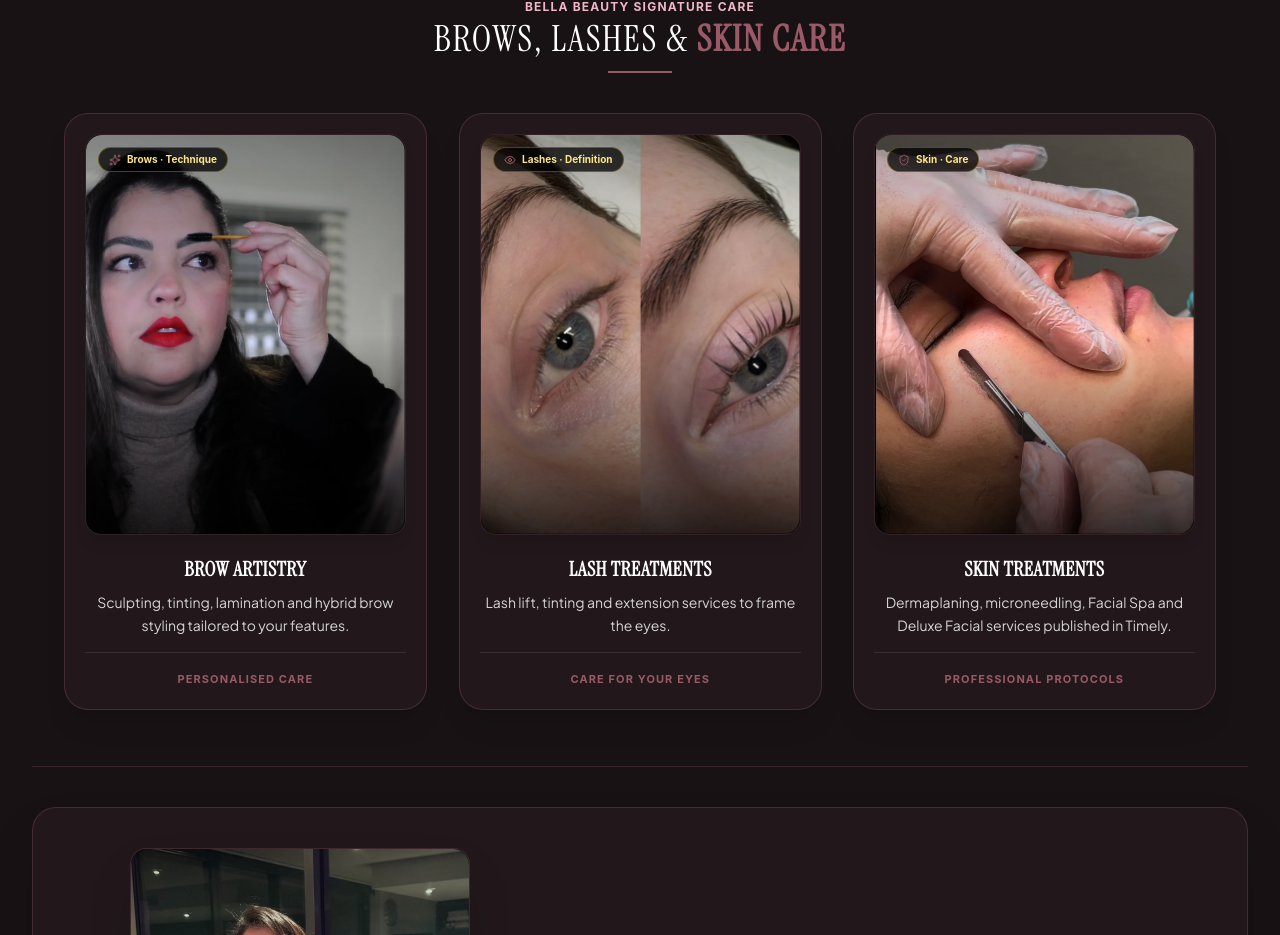
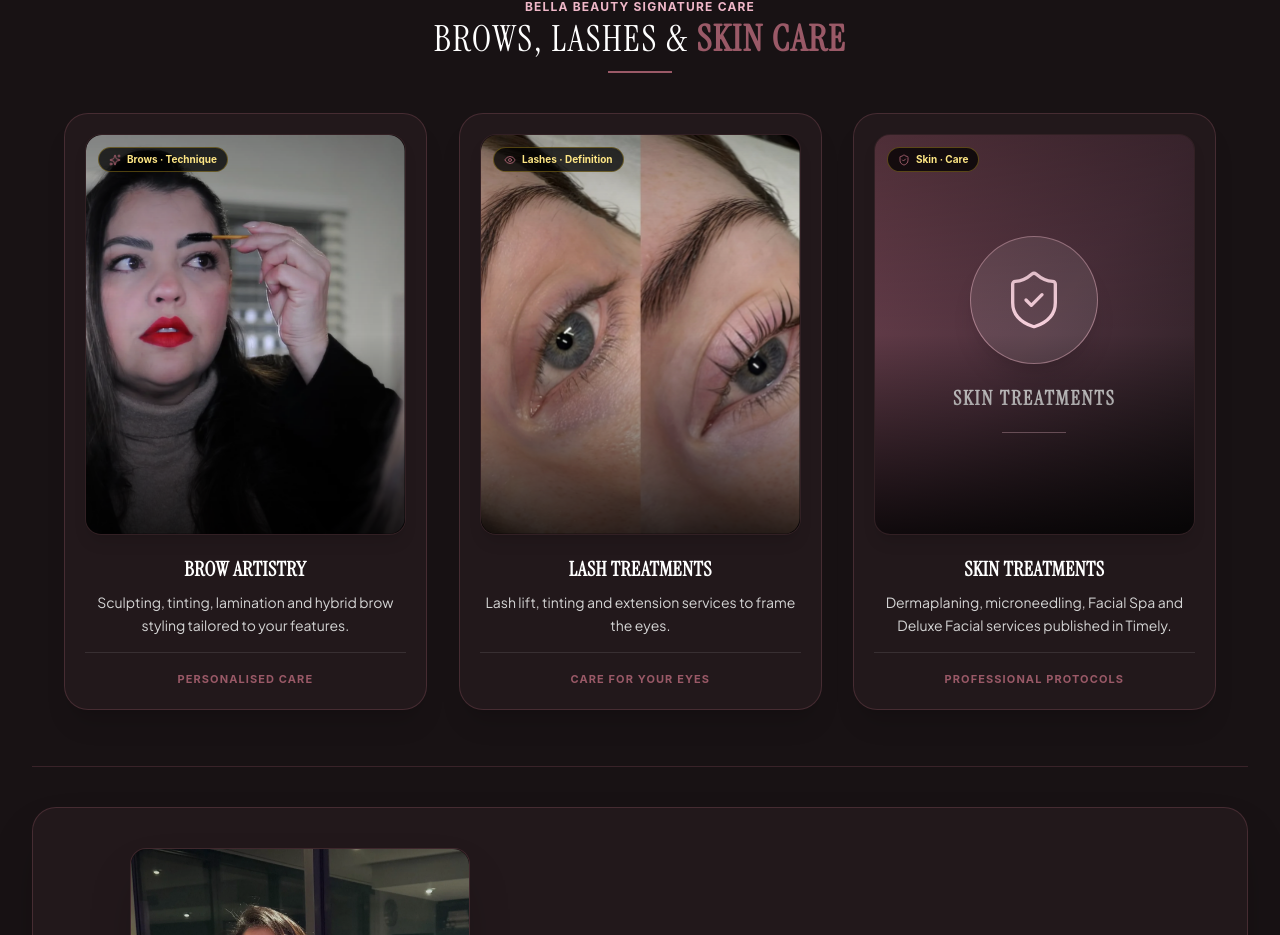
Before and after one commit to joorgeec3/Bella-Beauty-Brazil, a React (Vite) app: page / in a window 1280 px wide. Shown: the part 1035-1970 px from the top of the page. Built offline with nearby package versions, Linux system fonts and the light colour scheme; no server answers.

Commit message:
Reserve authentic facial procedure photo for signature block; give Skin Care feature a unique editorial illustration

```diff
--- a/src/components/FeaturesRibbon.tsx
+++ b/src/components/FeaturesRibbon.tsx
@@ -4,7 +4,7 @@ import { Language } from '../data/siteData';
 import { siteImages } from '../data/siteImages';
 
 interface FeaturesRibbonProps { language: Language; }
-interface FeatureCardData { image: string; icon: React.ReactNode; label: string; title: string; text: string; footer: string; }
+interface FeatureCardData { image?: string; icon: React.ReactNode; label: string; title: string; text: string; footer: string; }
 
 export const FeaturesRibbon: React.FC<FeaturesRibbonProps> = ({ language }) => {
   const cards: FeatureCardData[] = [
@@ -27,9 +27,8 @@ export const FeaturesRibbon: React.FC<FeaturesRibbonProps> = ({ language }) => {
       footer: language === 'en' ? 'Care for your eyes' : language === 'pt' ? 'Cuidado para o olhar' : 'Cuidado para la mirada',
     },
     {
-      // A distinct studio photograph keeps the first fold visually varied.
-      // Actual dermaplaning in progress; never substitute a photo of an empty room for skin care.
-      image: `${import.meta.env.BASE_URL}assets/bella/dermaplaning-facial-treatment.webp`,
+      // Keep the one approved real facial-treatment photograph for the larger Skin Treatments section.
+      // This editorial visual is deliberately non-photographic so that no image repeats on the home page.
       icon: <ShieldCheck className="w-3 h-3 text-[#9a5967]" />,
       label: language === 'en' ? 'Skin · Care' : language === 'pt' ? 'Pele · Cuidado' : 'Piel · Cuidado',
       title: language === 'en' ? 'Skin Treatments' : language === 'pt' ? 'Tratamentos para a pele' : 'Tratamientos para la piel',
@@ -77,7 +76,15 @@ export const FeaturesRibbon: React.FC<FeaturesRibbonProps> = ({ language }) => {
 
 const FeatureCard: React.FC<FeatureCardData> = ({ image, icon, label, title, text, footer }) => <article className="flex flex-col bg-[#22181b] reveal-scale rounded-3xl p-5 border border-[#9a5967]/30 shadow-xl transition-transform duration-300 hover:-translate-y-1">
   <div className="relative w-full aspect-4/5 rounded-2xl overflow-hidden bg-[#181214] mb-5 shadow-lg border border-[#9a5967]/20 scroll-motion-layer" data-scroll-motion>
-    <img src={image} alt={title} className="feature-card-image w-full h-full object-cover object-center transition-transform duration-700 hover:scale-105" loading="lazy" />
+    {image
+      ? <img src={image} alt={title} className="feature-card-image w-full h-full object-cover object-center transition-transform duration-700 hover:scale-105" loading="lazy" />
+      : <div className="w-full h-full flex flex-col items-center justify-center gap-5 bg-gradient-to-br from-[#70424f] via-[#4e313d] to-[#21191d] px-6" role="img" aria-label={title}>
+          <div className="w-28 h-28 sm:w-32 sm:h-32 rounded-full border border-[#efb7c8]/50 bg-white/10 flex items-center justify-center shadow-xl">
+            <ShieldCheck aria-hidden="true" className="w-14 h-14 sm:w-16 sm:h-16 text-[#f8d1dd]" strokeWidth={1.25} />
+          </div>
+          <span className="font-raleway font-semibold text-center text-xl uppercase tracking-widest text-white/90">{title}</span>
+          <span className="h-px w-16 bg-[#efb7c8]/60" aria-hidden="true" />
+        </div>}
     <div className="absolute inset-0 bg-gradient-to-t from-black/80 via-transparent to-black/30" />
     <span className="absolute top-3 left-3 inline-flex items-center gap-1.5 bg-black/75 text-amber-200 text-[10px] font-bold px-2.5 py-1 rounded-full border border-amber-300/30">{icon}{label}</span>
   </div>
```
